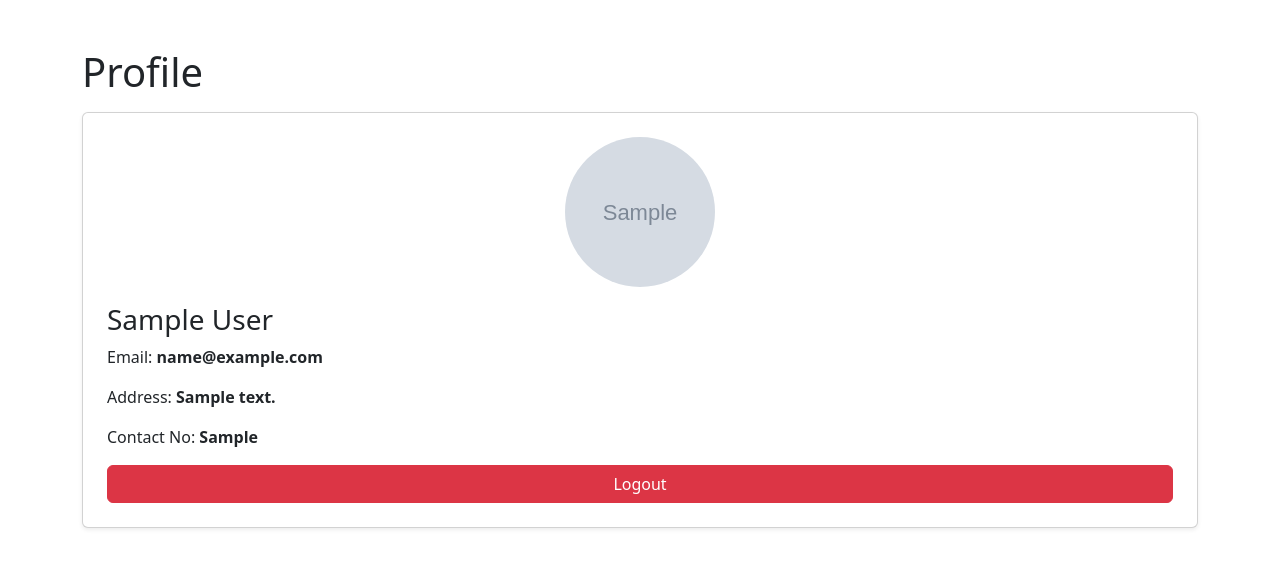
After one commit to C9Lopez/catering, a PHP site: page /profile.php in a window 1280 px wide. The commit adds this page. Shown: the top 568 px of the page. Run offline with PHP 8.4, Linux system fonts and the light colour scheme; the visitor is signed in with stand-in values (Sample User, id 1); tables that the repository leaves empty or names only in its code hold one stand-in row (values such as "Sample post"); grey boxes marked "Sample" are stand-in pictures.

```diff
--- /dev/null
+++ b/profile.php
@@ -0,0 +1,47 @@
+<?php
+require_once 'db.php';
+session_start();
+
+if (!isset($_SESSION['user_id'])) {
+    echo "<p>Not logged in.</p>";
+    exit;
+}
+
+// Fetch user details
+$stmt = $db->prepare("SELECT first_name, last_name, email, profile_picture, address, contact_no FROM users WHERE user_id = :user_id");
+$stmt->bindParam(':user_id', $_SESSION['user_id']);
+$stmt->execute();
+$user = $stmt->fetch(PDO::FETCH_ASSOC);
+?>
+
+<!DOCTYPE html>
+<html lang="en">
+<head>
+    <meta charset="UTF-8">
+    <meta name="viewport" content="width=device-width, initial-scale=1.0">
+    <title>Pochie Catering Service - Profile</title>
+    <link href="https://cdn.jsdelivr.net/npm/bootstrap@5.3.0-alpha1/dist/css/bootstrap.min.css" rel="stylesheet" integrity="sha384-GLhlTQ8iRABdZLl6O3oVMWSktQOp6b7In1Zl3/Jr59b6EGGoI1aFkw7cmDA6j6gD" crossorigin="anonymous">
+    <link rel="stylesheet" href="https://cdnjs.cloudflare.com/ajax/libs/font-awesome/6.0.0/css/all.min.css">
+</head>
+<body class="container mt-5">
+
+<h1 class="mb-3">Profile</h1>
+
+<?php if ($user): ?>
+    <div class="card p-4 shadow-sm">
+        <div class="text-center">
+            <img src="<?php echo $user['profile_picture'] ? $user['profile_picture'] : 'default-profile.png'; ?>"
+                 class="rounded-circle" width="150" height="150" alt="Profile Picture">
+        </div>
+        <h3 class="mt-3"><?php echo htmlspecialchars($user['first_name'] . " " . $user['last_name']); ?></h3>
+        <p>Email: <strong><?php echo htmlspecialchars($user['email']); ?></strong></p>
+        <p>Address: <strong><?php echo htmlspecialchars($user['address']); ?></strong></p>
+        <p>Contact No: <strong><?php echo htmlspecialchars($user['contact_no']); ?></strong></p>
+        <a href="logout.php" class="btn btn-danger">Logout</a>
+    </div>
+<?php else: ?>
+    <p class="text-danger">User not found.</p>
+<?php endif; ?>
+
+</body>
+</html>
--- a/signup.php
+++ b/signup.php
@@ -39,6 +39,9 @@ if ($_SERVER["REQUEST_METHOD"] == "POST") {
 </head>
 
 <body>
+
+<?php include_once './layout/header.php'?>
+
     <h2>Signup</h2>
     <form method="post" action="">
         <input type="text" name="first_name" placeholder="first_name" required><br>
```
Also changed, not shown: Menus.php (+2 -38 lines), index.php (+1 -50 lines), layout/header.php (added, +50 -0 lines).
